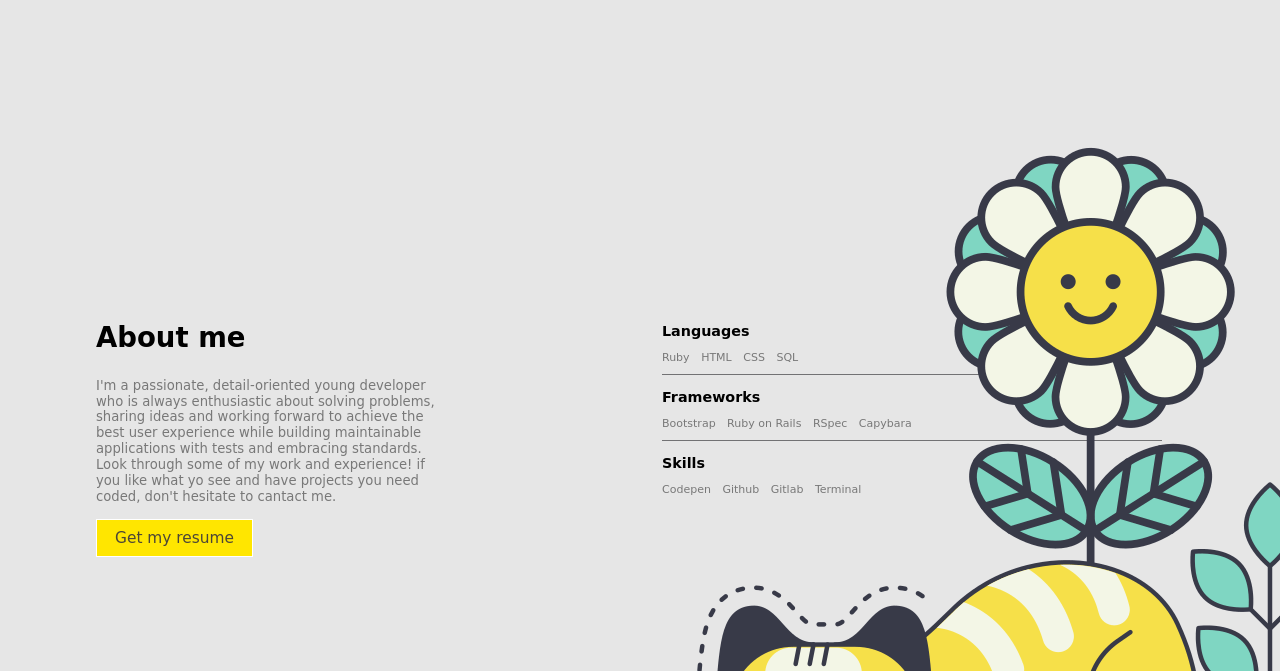
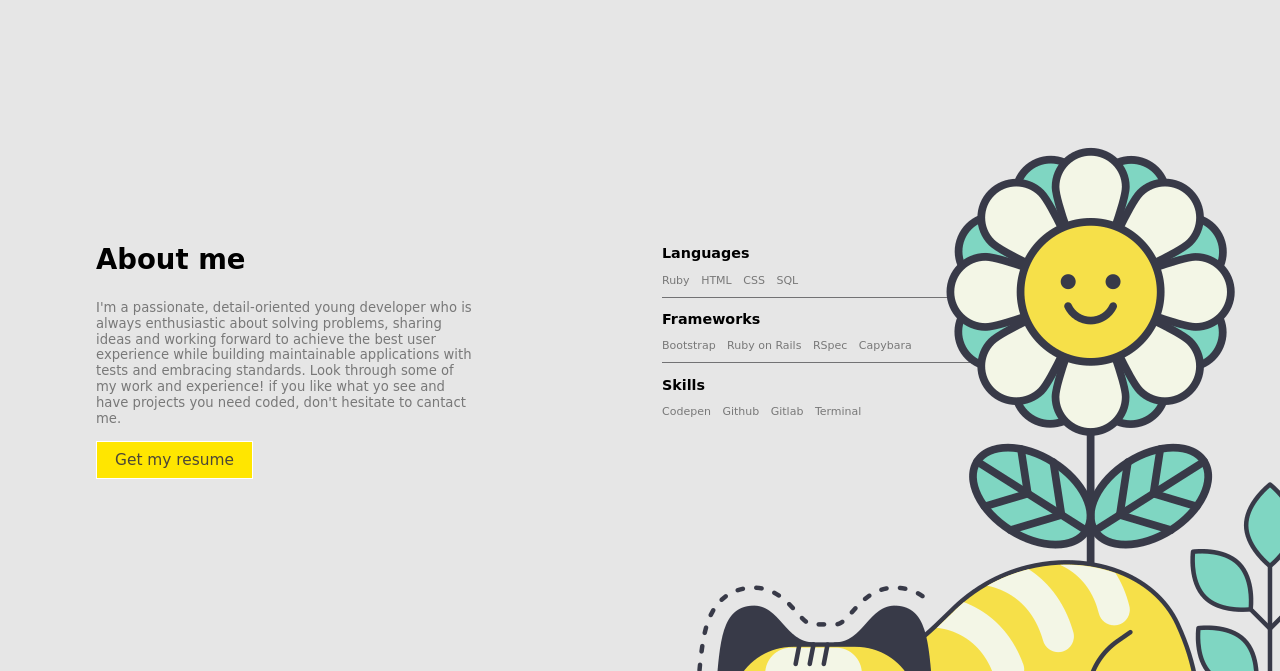
Before and after one commit to Victorgonbu/Portfolio, a website built with webpack: page src/index.html in a window 1280 px wide. Shown: the part 1509-2180 px from the top of the page. Built offline with nearby package versions, Linux system fonts and the light colour scheme; a web font is replaced by a local one.

Commit message:
Adjust responsiveness in all screen sizes for about section

```diff
--- a/src/assets/style/big.css
+++ b/src/assets/style/big.css
@@ -56,4 +56,14 @@
     width: calc(33.3% - 0.5em);
   }
 
+  .container {
+
+    padding: 0 96px;
+
+  }
+
+  .about-me p {
+
+    width: 70%;
+  }
 }
--- a/src/assets/style/medium.css
+++ b/src/assets/style/medium.css
@@ -1,4 +1,4 @@
-@media (min-width: 500px) {
+@media (min-width: 675px) {
     .navigation-links {
         display: flex;
         align-items: center;
@@ -22,4 +22,29 @@
 
       }
 
+      .about-section {
+        display: flex;
+        flex-direction: row;
+        width: 100%;
+      }
+
+      .about-section > div {
+        width: 50%;
+        padding-top: 1em;
+        padding-bottom: 1em;
+      }
+
+      .about-me p {
+        margin: 2em 0;
+        width: 85%;
+      }
+      .about {
+        display: flex;
+        align-items: center;
+      }
+
+      .about-attributes {
+        padding: 0 2em;
+      }
+
 }
--- a/src/assets/style/small.css
+++ b/src/assets/style/small.css
@@ -189,7 +189,7 @@
 .container {
   height: 100vh;
   width: 100%;
-  padding: 0 96px;
+  padding: 0 20px;
   padding-top: 10vh;
 }
 
@@ -353,11 +353,6 @@
   width: 100%;
 }
 
-.about {
-  display: flex;
-  align-items: center;
-}
-
 .about-logo {
   position: absolute;
   z-index: 0;
@@ -367,13 +362,20 @@
 
 .about-section {
   display: flex;
+  flex-direction: column;
   width: 100%;
 }
 
 .about-section > div {
-  width: 50%;
+  width: 100%;
+  margin: 1em 0;
   padding-top: 1em;
   padding-bottom: 1em;
+
+}
+
+.about-me {
+  height: 40vh;
 }
 
 .about-me h1 {
@@ -385,9 +387,9 @@
 .about-me p {
   color: #787878;
   line-height: 1.2;
-  margin: 2em 0;
+  margin: 4em 0;
   font-size: 1.2em;
-  width: 65%;
+  width: 100%;
 }
 
 .about-me a {
@@ -400,7 +402,7 @@
 }
 
 .about-attributes {
-  padding: 0 2em;
+  padding: 0 0;
 }
 
 .attribute {
--- a/src/index.html
+++ b/src/index.html
@@ -242,8 +242,6 @@
                     <a class="footer-link" href="https://twitter.com/VictorGonBu" target="_blank"><i class="fab fa-twitter"></i></a>
                     <a class="footer-link" href="https://www.linkedin.com/in/victor-manuel-gonzalez-buitrago/" target="_blank"><i class="fab fa-linkedin-in"></i></a>
                     <a class="footer-link" href="https://medium.com/@victormanuelgonzale" target="_blank"><i class="fab fa-medium"></i></a>
-                    <a class="footer-link" href="https://www.facebook.com/victormanuel.gonzalezbuitrago/" target="_blank"><i class="fab fa-facebook"></i></a>
-                    <a class="footer-link" href="https://www.instagram.com/21bgv1/" target="_blank"><i class="fab fa-instagram"></i></a>
                 </div>
 
             </div>
```
Also changed, not shown: dist/index.html, dist/main.bundle.js.
